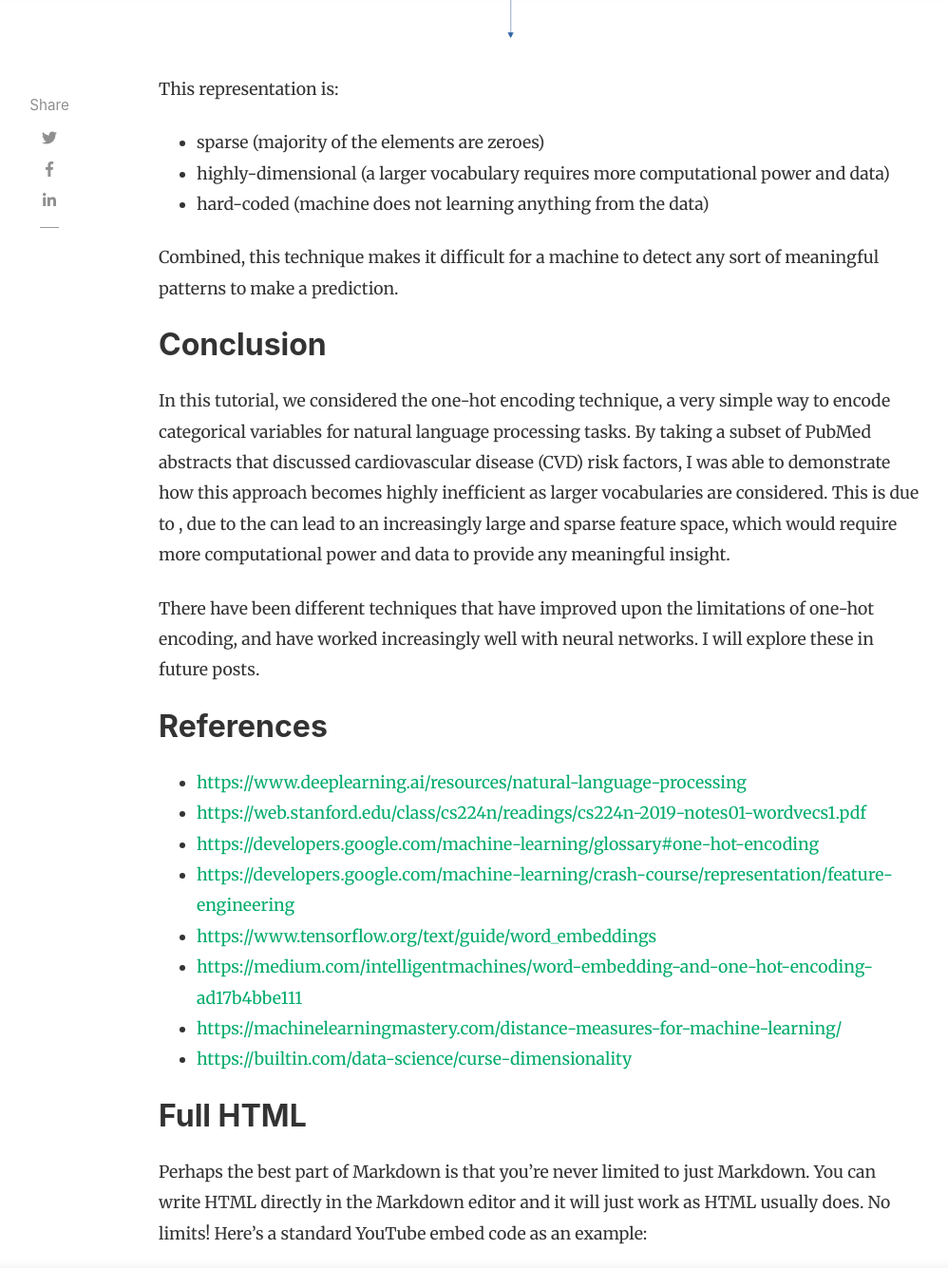
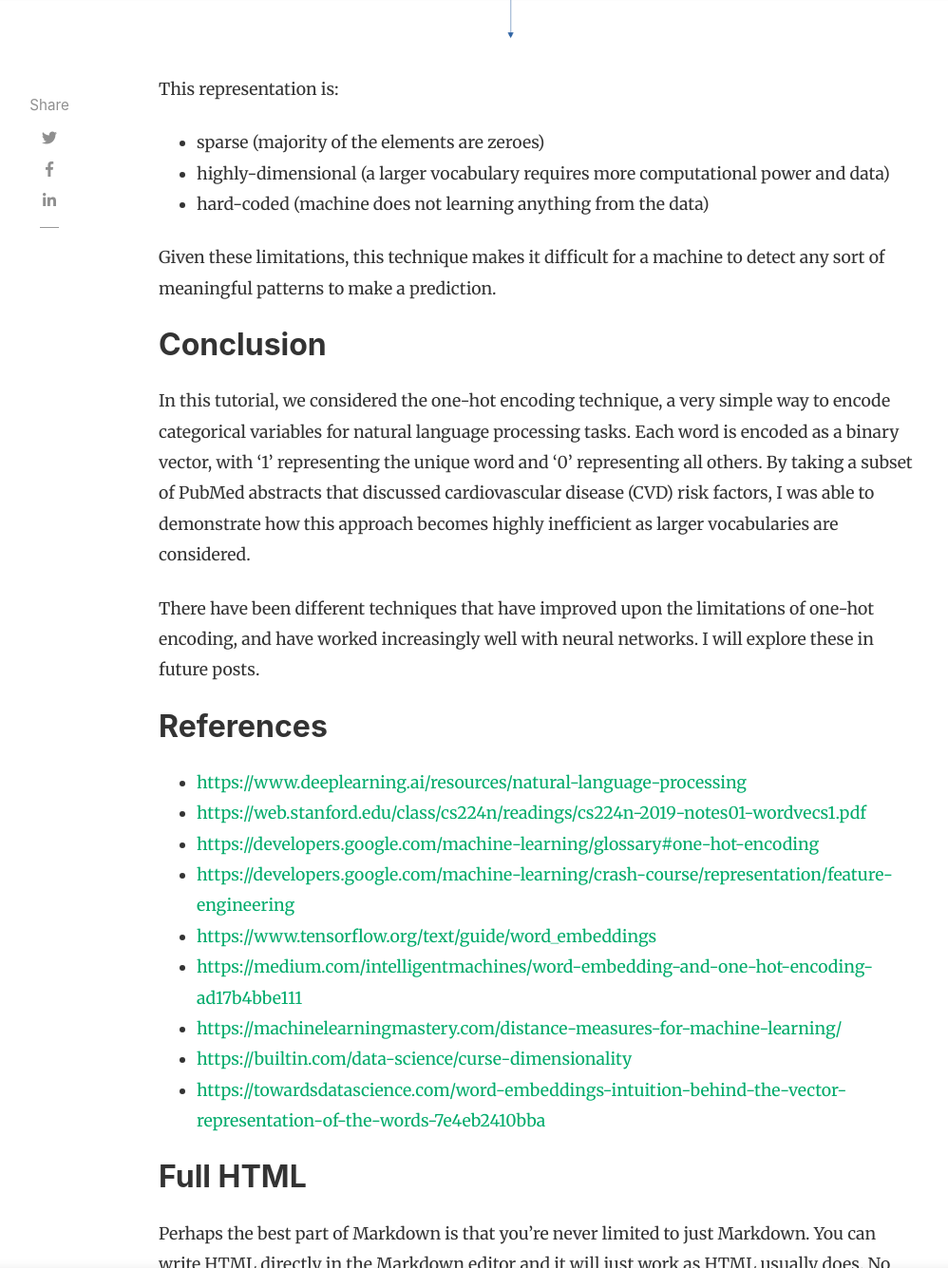
Before and after one commit to slsu0424/slsu0424.github.io, a Jekyll site: the page built from _posts/2023-07-27-test.md, in a window 1280 px wide and 1400 px high, scrolled down 5176 px, cut to the strip 0-1335 px from the top of the window. Shown: the whole strip at 95% size, without its empty margins (118-1116 px from the left). Built offline with Jekyll 4.4.1, drawn with Linux system fonts in a browser that asks for light colours; nearby versions of some CDN libraries; comment, search, counter and statistics services are not loaded; some of the changed text lies outside the part shown.

Commit message:
Update 2023-07-27-test.md

```diff
--- a/_posts/2023-07-27-test.md
+++ b/_posts/2023-07-27-test.md
@@ -55,7 +55,7 @@
 
 ## Limitations of one-hot encoding
 
-One challenge seen with the one-hot encoding technique is that there is no information about the words the vectors represent, or how the words relate to each other.  In other words, it tells us nothing about the similarities between words.  If we were to graph each vector and calculate the distance (e.g., [Hamming distance](<https://machinelearningmastery.com/distance-measures-for-machine-learning/>)) between them, we would see that the difference between any two vectors is the same.
+One challenge seen with the one-hot encoding approach is that there is no information about the words the vectors represent, or how the words relate to each other. In other words, it tells us nothing about the similarities between words.  If we were to graph each vector and calculate a similarity measure (e.g., [cosine similarity] between them, we would see that there is 0 similiarity between any two vectors.
 
 
 Another challenge is sparse data.  When each word in a document is replaced with a one-hot vector, we start to get a large space with a lot of zeroes.  In fact, when increase our vocabulary size (for example, double the vocabulary size N = 28 words), our word representation will morph into something like this:
@@ -68,12 +68,12 @@
 - highly-dimensional (a larger vocabulary requires more computational power and data)
 - hard-coded (machine does not learning anything from the data)
 
-Combined, this technique makes it difficult for a machine to detect any sort of meaningful patterns to make a prediction.
+Given these limitations, this technique makes it difficult for a machine to detect any sort of meaningful patterns to make a prediction.
 
 
 ## Conclusion
 
-In this tutorial, we considered the one-hot encoding technique, a very simple way to encode categorical variables for natural language processing tasks.  By taking a subset of PubMed abstracts that discussed cardiovascular disease (CVD) risk factors, I was able to demonstrate how this approach becomes highly inefficient as larger vocabularies are considered.  This is due to , due to the  can lead to an increasingly large and sparse feature space, which would require more computational power and data to provide any meaningful insight.
+In this tutorial, we considered the one-hot encoding technique, a very simple way to encode categorical variables for natural language processing tasks.  Each word is encoded as a binary vector, with '1' representing the unique word and '0' representing all others.  By taking a subset of PubMed abstracts that discussed cardiovascular disease (CVD) risk factors, I was able to demonstrate how this approach becomes highly inefficient as larger vocabularies are considered.
 
 There have been different techniques that have improved upon the limitations of one-hot encoding, and have worked increasingly well with neural networks.  I will explore these in future posts.
 
@@ -87,6 +87,7 @@
 + <https://medium.com/intelligentmachines/word-embedding-and-one-hot-encoding-ad17b4bbe111>
 + <https://machinelearningmastery.com/distance-measures-for-machine-learning/>
 + <https://builtin.com/data-science/curse-dimensionality>
++ <https://towardsdatascience.com/word-embeddings-intuition-behind-the-vector-representation-of-the-words-7e4eb2410bba>
 
 
 ## Full HTML
```
